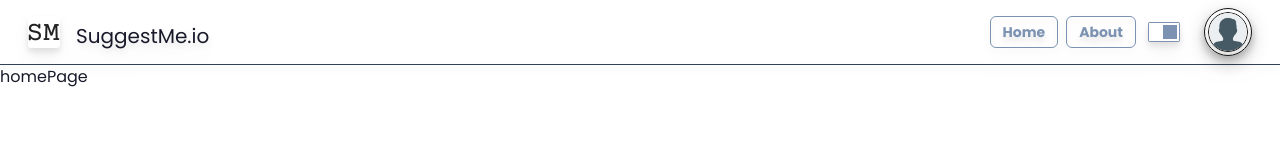
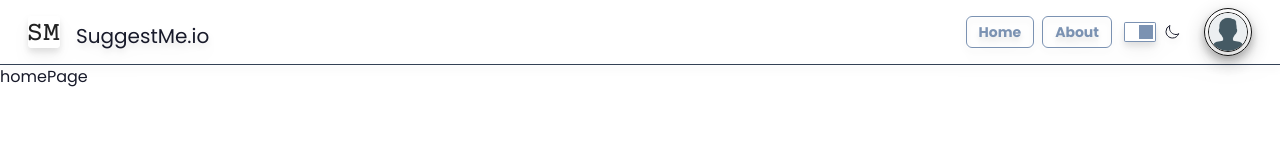
Before and after one commit to bshortridge-dev/suggest-me, a React (Vite) app: page / in a window 1280 px wide. Shown: the top 160 px of the page. Built offline with nearby package versions, Linux system fonts and the light colour scheme; no server answers.

Commit message:
light/dark mode icon

```diff
--- a/src/components/Navbar.tsx
+++ b/src/components/Navbar.tsx
@@ -71,6 +71,37 @@ export const Navbar = () => {
                   checked={!darkMode} // Invert the value for the checked attribute
                   onChange={handleDarkModeToggle}
                 />
+                {darkMode ? (
+                  <svg
+                    xmlns="http://www.w3.org/2000/svg"
+                    fill="none"
+                    viewBox="0 0 24 24"
+                    strokeWidth={1.5}
+                    stroke="currentColor"
+                    className="pl-2 w-6 h-6"
+                  >
+                    <path
+                      strokeLinecap="round"
+                      strokeLinejoin="round"
+                      d="M12 18v-5.25m0 0a6.01 6.01 0 001.5-.189m-1.5.189a6.01 6.01 0 01-1.5-.189m3.75 7.478a12.06 12.06 0 01-4.5 0m3.75 2.383a14.406 14.406 0 01-3 0M14.25 18v-.192c0-.983.658-1.823 1.508-2.316a7.5 7.5 0 10-7.517 0c.85.493 1.509 1.333 1.509 2.316V18"
+                    />
+                  </svg>
+                ) : (
+                  <svg
+                    xmlns="http://www.w3.org/2000/svg"
+                    fill="none"
+                    viewBox="0 0 24 24"
+                    strokeWidth={1.5}
+                    stroke="currentColor"
+                    className="pl-2 w-6 h-6"
+                  >
+                    <path
+                      strokeLinecap="round"
+                      strokeLinejoin="round"
+                      d="M21.752 15.002A9.718 9.718 0 0118 15.75c-5.385 0-9.75-4.365-9.75-9.75 0-1.33.266-2.597.748-3.752A9.753 9.753 0 003 11.25C3 16.635 7.365 21 12.75 21a9.753 9.753 0 009.002-5.998z"
+                    />
+                  </svg>
+                )}
               </label>
             </div>
           </label>
```
